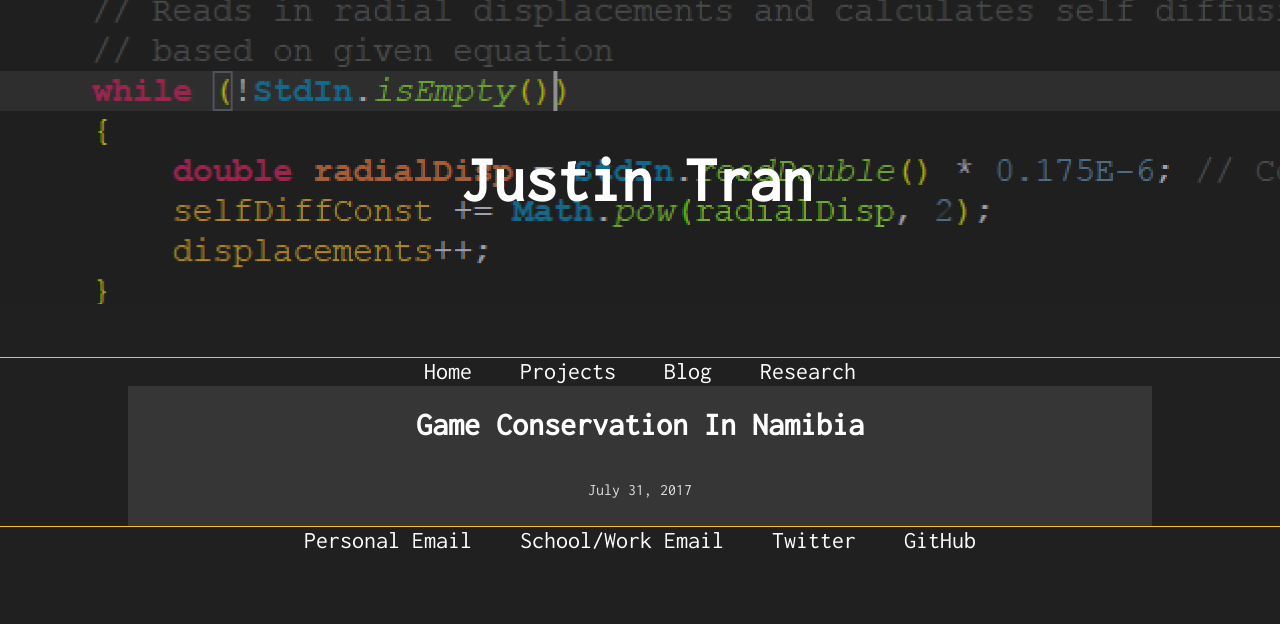
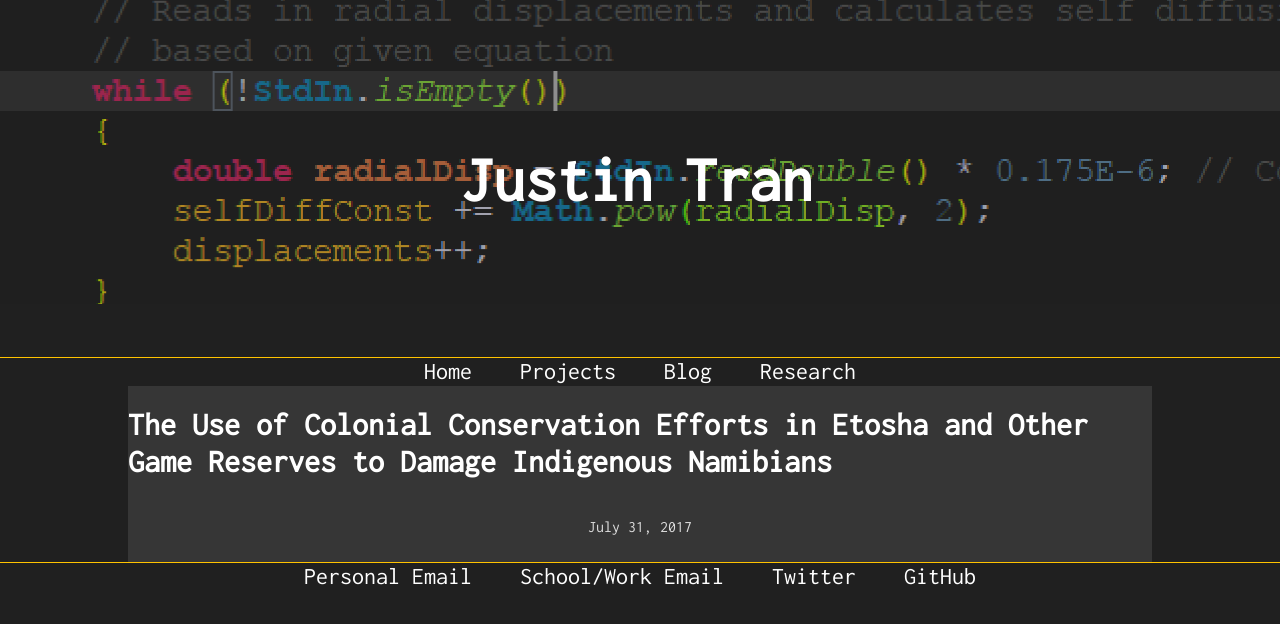
Before and after one commit to justintranjt/justintranjt.github.io, a Jekyll site: the page built from _research/2017-07-31-game-conservation-in-namibia.md, in a window 1280 px wide. Shown: the top 624 px of the page. Built offline with Jekyll 4.4.1, drawn with Linux system fonts in a browser that asks for light colours; some of the changed lines change nothing that is shown.

Commit message:
Update 2017-07-31-game-conservation-in-namibia.md

```diff
--- a/_research/2017-07-31-game-conservation-in-namibia.md
+++ b/_research/2017-07-31-game-conservation-in-namibia.md
@@ -1,7 +1,7 @@
 ---
 layout: post
-title: "Game Conservation In Namibia"
+title: "The Use of Colonial Conservation Efforts in Etosha and Other Game Reserves to Damage Indigenous Namibians"
 date: 2017-07-31
-description: The Use of Colonial Conservation Efforts in Etosha and Other Game Reserves to Damage Indigenous Namibians
+description: This short research paper was conducted in June-July 2017 primarily in Windhoek, Namibia with archival research conducted at the Namibian National Archives. Links between the establishment of game reserves (including the internationally renowned Etosha National Park) by early 20th Century colonial leaders in Namibia and the demeaning of indigenous peoples in that particular area of Namibia were investigated.
 link: GameConservation.pdf
 ---
```
